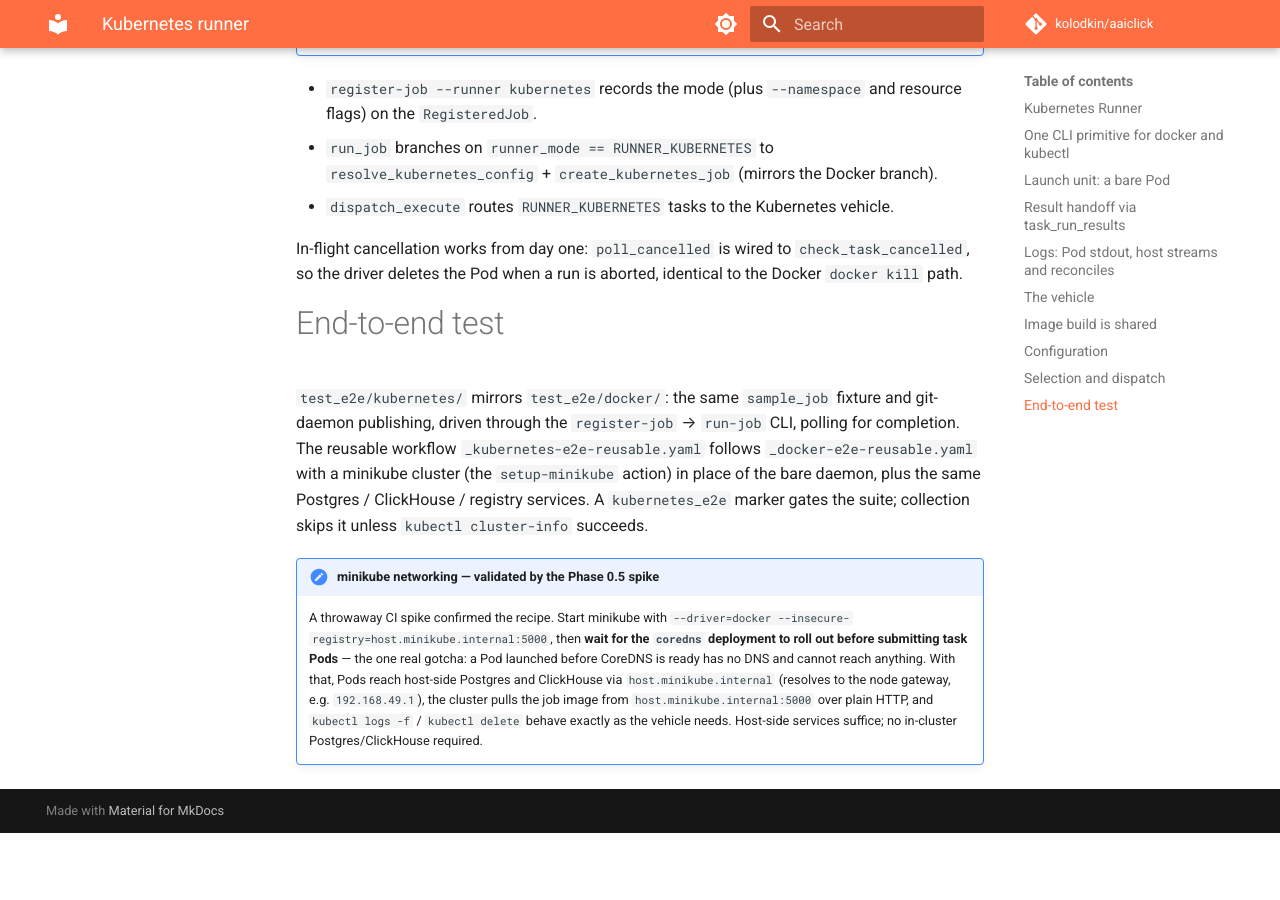
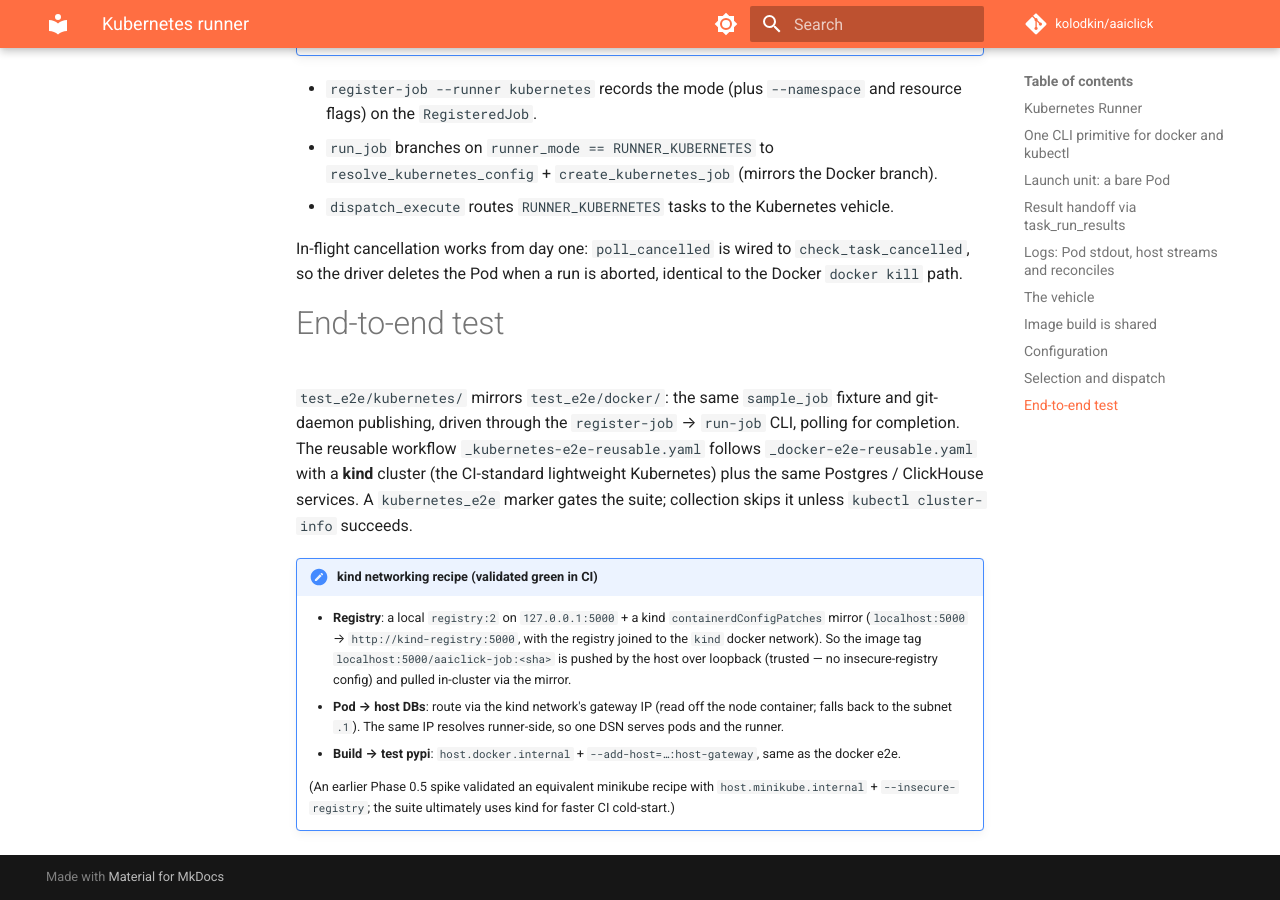
Before and after one commit to kolodkin/aaiclick, an MkDocs documentation site: the page built from docs/kubernetes_runner.md, in a window 1280 px wide and 900 px high, scrolled down 4197 px. Built offline with MkDocs 1.6.1 and Material for MkDocs 9.7.7, drawn with Linux system fonts in a browser that asks for light colours; comment, search, counter and statistics services are not loaded; before the commit the page ends 5030 px from its top, so only the background shows below that.

Commit message:
k8s e2e on kind is green: revert trigger to nightly, update docs
The kind-based e2e passed end-to-end. Switch the caller back to
schedule + workflow_dispatch (drop the on-branch push trigger), and
update the spec + plan to describe the kind recipe (containerd registry
mirror, gateway-IP DSNs, host.docker.internal build) instead of minikube.

```diff
--- a/docs/kubernetes_runner.md
+++ b/docs/kubernetes_runner.md
@@ -182,19 +182,24 @@ identical to the Docker `docker kill` path.
 `test_e2e/kubernetes/` mirrors `test_e2e/docker/`: the same `sample_job` fixture
 and git-daemon publishing, driven through the `register-job` → `run-job` CLI,
 polling for completion. The reusable workflow `_kubernetes-e2e-reusable.yaml`
-follows `_docker-e2e-reusable.yaml` with a minikube cluster (the
-`setup-minikube` action) in place of the bare daemon, plus the same Postgres /
-ClickHouse / registry services. A `kubernetes_e2e` marker gates the suite;
-collection skips it unless `kubectl cluster-info` succeeds.
+follows `_docker-e2e-reusable.yaml` with a **kind** cluster (the CI-standard
+lightweight Kubernetes) plus the same Postgres / ClickHouse services. A
+`kubernetes_e2e` marker gates the suite; collection skips it unless
+`kubectl cluster-info` succeeds.
 
-!!! note "minikube networking — validated by the Phase 0.5 spike"
-    A throwaway CI spike confirmed the recipe. Start minikube with
-    `--driver=docker --insecure-registry=host.minikube.internal:5000`, then
-    **wait for the `coredns` deployment to roll out before submitting task
-    Pods** — the one real gotcha: a Pod launched before CoreDNS is ready has no
-    DNS and cannot reach anything. With that, Pods reach host-side Postgres and
-    ClickHouse via `host.minikube.internal` (resolves to the node gateway,
-    e.g. `192.168.49.1`), the cluster pulls the job image from
-    `host.minikube.internal:5000` over plain HTTP, and `kubectl logs -f` /
-    `kubectl delete` behave exactly as the vehicle needs. Host-side services
-    suffice; no in-cluster Postgres/ClickHouse required.
+!!! note "kind networking recipe (validated green in CI)"
+    - **Registry**: a local `registry:2` on `127.0.0.1:5000` + a kind
+      `containerdConfigPatches` mirror (`localhost:5000` → `http://kind-registry:5000`,
+      with the registry joined to the `kind` docker network). So the image tag
+      `localhost:5000/aaiclick-job:<sha>` is pushed by the host over loopback
+      (trusted — no insecure-registry config) and pulled in-cluster via the
+      mirror.
+    - **Pod → host DBs**: route via the kind network's gateway IP (read off the
+      node container; falls back to the subnet `.1`). The same IP resolves
+      runner-side, so one DSN serves pods and the runner.
+    - **Build → test pypi**: `host.docker.internal` + `--add-host=…:host-gateway`,
+      same as the docker e2e.
+
+    (An earlier Phase 0.5 spike validated an equivalent minikube recipe with
+    `host.minikube.internal` + `--insecure-registry`; the suite ultimately uses
+    kind for faster CI cold-start.)
```
Also changed, not shown: docs/kubernetes_runner_implementation_plan.md (+11 -4 lines), 1 other file.
